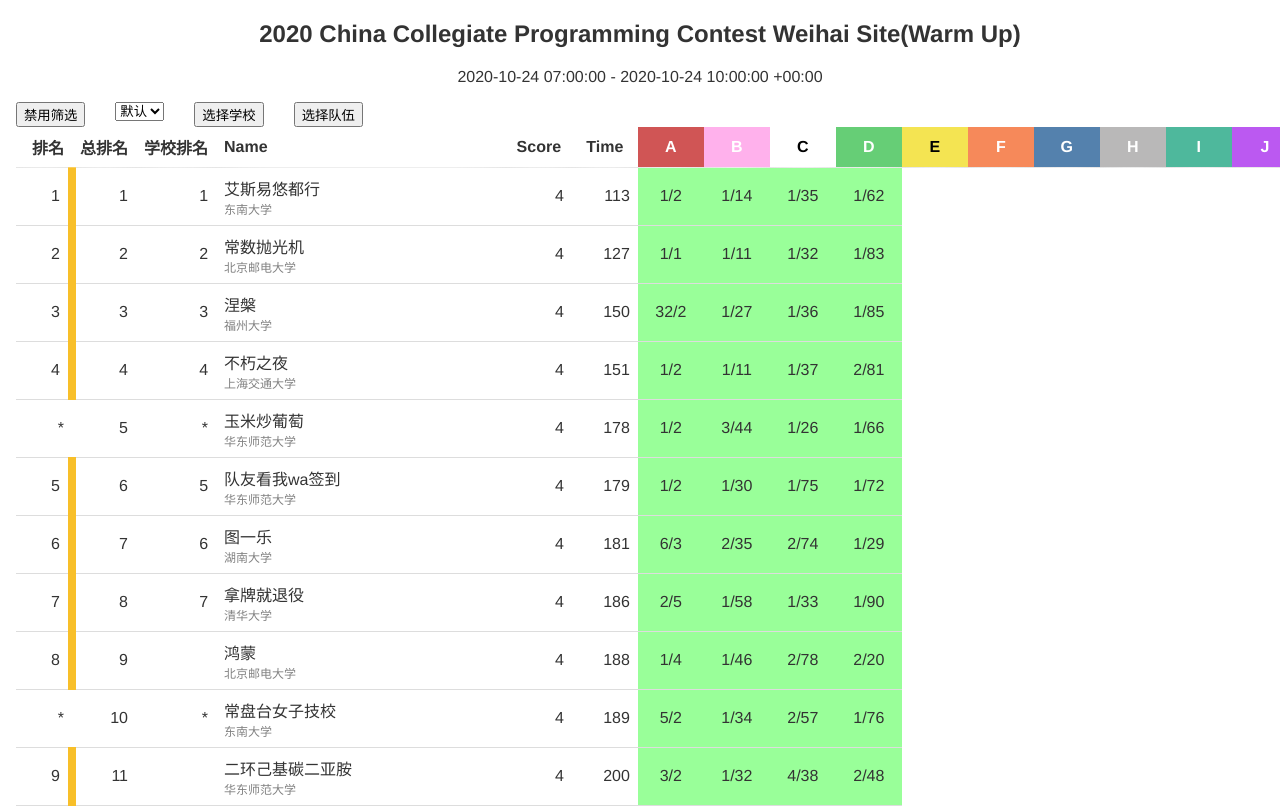
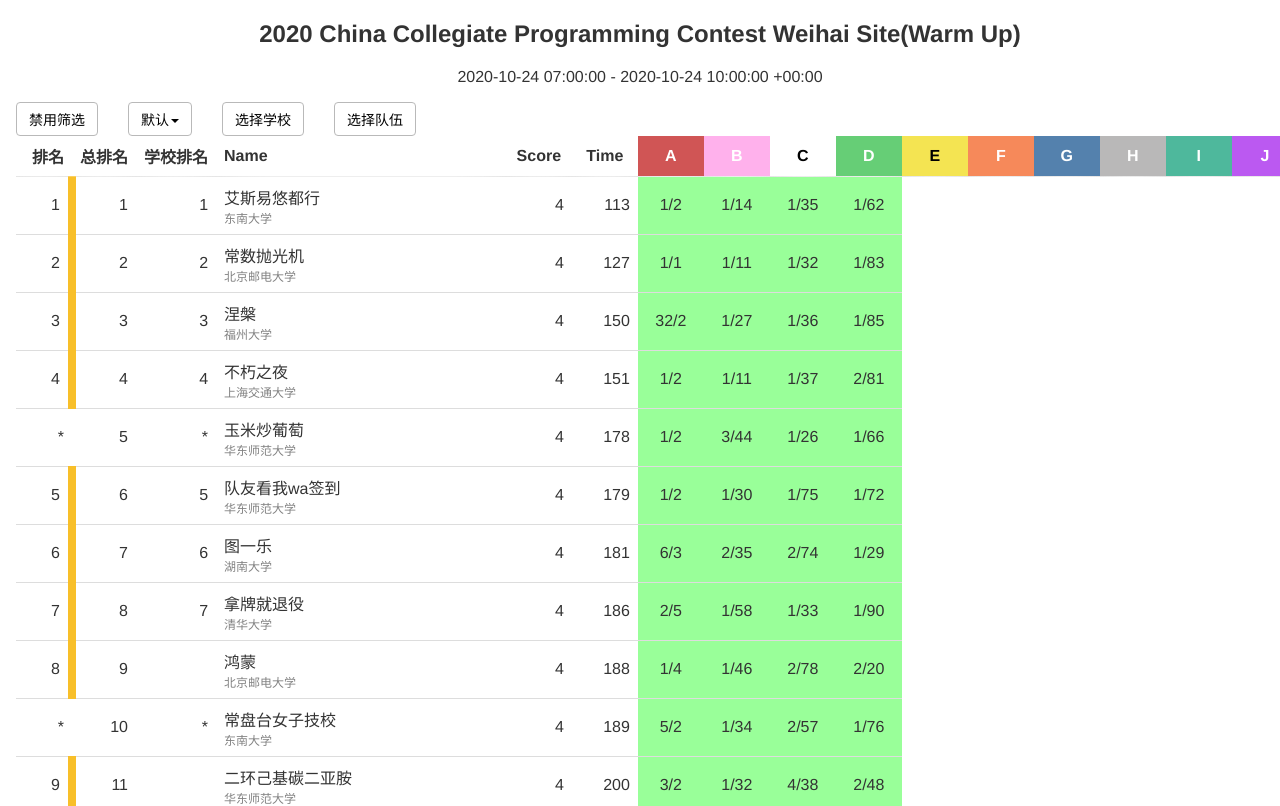
Before and after one commit to algoux/standard-ranklist-renderer, a React app: page / in a window 1280 px wide. Shown: the top 806 px of the page. Built offline with nearby package versions, Linux system fonts and the light colour scheme.

Commit message:
update select

```diff
--- /dev/null
+++ b/src/SelectList.less
@@ -0,0 +1,52 @@
+button {
+    border: 1px solid #b9b9b9;
+    border-radius: 4px;
+    background: white;
+    outline: none;
+    font-size: 14px;
+    padding: 6px 12px
+}
+
+button:hover {
+    background-color: white // border: solid 1px #46b8da;
+}
+
+select {
+    border-radius: 4px;
+    padding: 6px 12px
+}
+
+.caret {
+    display: inline-block;
+    width: 0;
+    height: 0;
+    margin-left: 2px;
+    vertical-align: middle;
+    border-top: 4px dashed;
+    border-top: 4px solid\9;
+    border-right: 4px solid transparent;
+    border-left: 4px solid transparent;
+}
+
+.dropdown-menu {
+    position: absolute;
+    z-index: 1;
+    min-width: 60px;
+    padding: 0;
+    margin: 2px 0 2px;
+    font-size: 14px;
+    text-align: left;
+    list-style: none;
+    background-color: #fff;
+    border: 1px solid rgba(0, 0, 0, .15);
+    border-radius: 4px;
+    box-shadow: 0 6px 12px rgba(0, 0, 0, .175);
+}
+
+li:hover {
+    background: #3CB8F0;
+}
+
+.dropdown-menu>li {
+    padding: 7px 10px;
+}
--- a/src/SelectList.tsx
+++ b/src/SelectList.tsx
@@ -3,6 +3,7 @@ import * as srk from './srk';
 import SelectDropdown from './components/SelectDropdown'
 import { arrayIntersection } from './utils/array'
 import { isEqual, uniqBy } from 'lodash';
+import './SelectList.less';
 
 export interface SelectListProps {
   data: srk.RanklistRow[];
@@ -13,6 +14,7 @@ export interface SelectListProps {
 export interface SelectOptions {
   name: string;
   value: string
+
 }
 
 interface State {
@@ -24,6 +26,8 @@ interface State {
   schoolList: string[];
   teamList: string[];
   show: boolean;
+  dropdown: boolean;
+  dropdown_show: string
 }
 
 export default class SelectList extends React.Component<SelectListProps, State> {
@@ -39,12 +43,24 @@ export default class SelectList extends React.Component<SelectListProps, State>
       marker: 'all',
       schoolList: [],
       teamList: [],
-      show: true
+      show: true,
+      dropdown: false,
+      dropdown_show: "默认"
     };
   }
 
   componentDidMount() {
     this.setOptions(this.props.data);
+    document.addEventListener('click', this.outDivClickHandler.bind(this))
+  }
+
+  outDivClickHandler(e: any) {
+    if (e.target.value !== "dropdown_select" && this.state.dropdown) {
+      this.setState({
+        dropdown: !this.state.dropdown
+      })
+    }
+
   }
 
   componentWillReceiveProps(np: SelectListProps) {
@@ -76,10 +92,11 @@ export default class SelectList extends React.Component<SelectListProps, State>
     });
   }
 
-  saveMarker = (e: any) => {
+  saveMarker = (e: string, marker: string) => {
     let that = this;
     this.setState({
-      marker: e.target.value
+      marker: e,
+      dropdown_show: marker
     }, () => {
       that.onSearch();
     })
@@ -133,10 +150,6 @@ export default class SelectList extends React.Component<SelectListProps, State>
     }
     else {
       const { onConfirm } = this.props;
-      // let list: string[] = [];
-      // for (let i = 0; i < data.length; i++) {
-      //   list.push(String(data[i].user.id));
-      // }
       if (onConfirm) {
         onConfirm(undefined);
       }
@@ -147,19 +160,39 @@ export default class SelectList extends React.Component<SelectListProps, State>
     })
   }
 
+  dropDown = () => {
+    this.setState({
+      dropdown: !this.state.dropdown
+    })
+  }
+
 
   render() {
     const { data, markers } = this.props;
     return (
       <div style={{ display: 'flex' }}>
-        <div >
+        <div>
           <button onClick={this.onSearchChange}>{this.state.show ? '禁用筛选' : '使用筛选'}</button>
         </div>
         <div style={{ marginLeft: '30px', display: this.state.show ? 'block' : 'none' }}>
-          {markers ? <select onChange={this.saveMarker}>
-            <option value='all'>默认</option>
-            {markers.map((item) => <option key={item.id} value={item.id}>{item.label}</option>)}
-          </select> : ''}
+          {markers ?
+            // <select onChange={this.saveMarker}>
+            //   <option value='all'>默认</option>
+            //   {markers.map((item) => <option key={item.id} value={item.id}>{item.label}</option>)}
+            // </select>
+            <div style={{ position: 'relative' }}>
+              <button onClick={this.dropDown} value="dropdown_select">
+                {this.state.dropdown_show}
+                <span className="caret"></span>
+
+              </button>
+              <ul className="dropdown-menu" style={{ display: this.state.dropdown ? 'block' : 'none', maxHeight: '400px', overflow: "auto" }}>
+                <li key="all" onClick={() => this.saveMarker("all", "默认")}>默认</li>
+                {markers.map((item) => <li key={item.id} onClick={() => this.saveMarker(item.id, item.label)}>{item.label}</li>)}
+              </ul>
+            </div>
+
+            : ''}
         </div>
         <div style={{ marginLeft: '30px', display: this.state.show ? 'block' : 'none' }} >
           <SelectDropdown options={this.state.schoolOptions} onChange={this.saveSchoolList} onConfirm={(selected) => this.onSearch()}><button>选择学校{this.state.schoolList.length > 0 ? ` (${this.state.schoolList.length})` : ''}</button></SelectDropdown>
@@ -167,9 +200,6 @@ export default class SelectList extends React.Component<SelectListProps, State>
         <div style={{ marginLeft: '30px', display: this.state.show ? 'block' : 'none' }} >
           <SelectDropdown options={this.state.teamOptions} onChange={this.saveTeamList} onConfirm={(selected) => this.onSearch()}><button>选择队伍{this.state.teamList.length > 0 ? ` (${this.state.teamList.length})` : ''}</button></SelectDropdown>
         </div>
-        {/* <div style={{ marginLeft: '30px', display: this.state.show ? 'block' : 'none' }}>
-          <button onClick={this.onSearch}>筛选</button>
-        </div> */}
       </div>
     );
   }
--- /dev/null
+++ b/src/components/SelectDropdown.less
@@ -0,0 +1,8 @@
+.dropdown-menu>.rc-dropdown-menu-item {
+    font-size: 14px;
+    color: inherit;
+}
+
+.dropdown {
+    font-family: inherit
+}
--- a/src/components/SelectDropdown.tsx
+++ b/src/components/SelectDropdown.tsx
@@ -3,6 +3,7 @@ import Dropdown from 'rc-dropdown';
 import Menu, { Item as MenuItem, Divider } from 'rc-menu';
 import 'rc-dropdown/assets/index.css';
 import { SelectInfo } from 'rc-menu/lib/interface';
+import './SelectDropdown.less'
 
 export interface SelectDropdownProps {
   options: {
@@ -76,6 +77,7 @@ export default class SelectDropdown extends React.Component<SelectDropdownProps,
         onSelect={this.saveSelected}
         onDeselect={this.saveSelected}
         style={{ maxHeight: '400px', overflow: "auto" }}
+        className="dropdown-menu"
       >
         <li className="rc-dropdown-menu-item">
           <input
@@ -108,6 +110,7 @@ export default class SelectDropdown extends React.Component<SelectDropdownProps,
         visible={this.state.visible}
         overlay={menu}
         animation="slide-up"
+        className="dropdown"
       >
         {/* ts-ignore */}
         {children}
```
Also changed, not shown: src/components/TeamFilterModal.tsx (+0 -11 lines).
